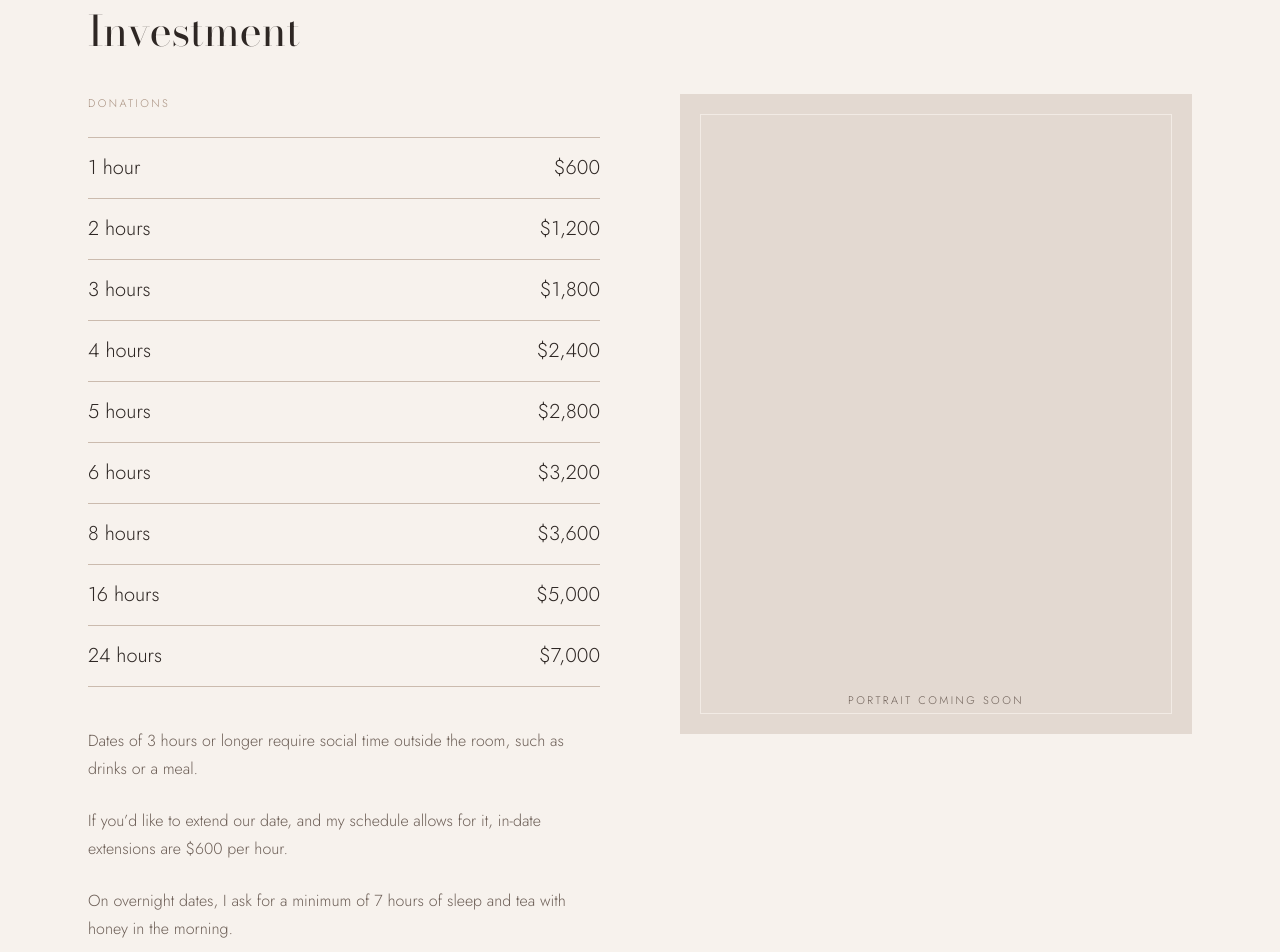
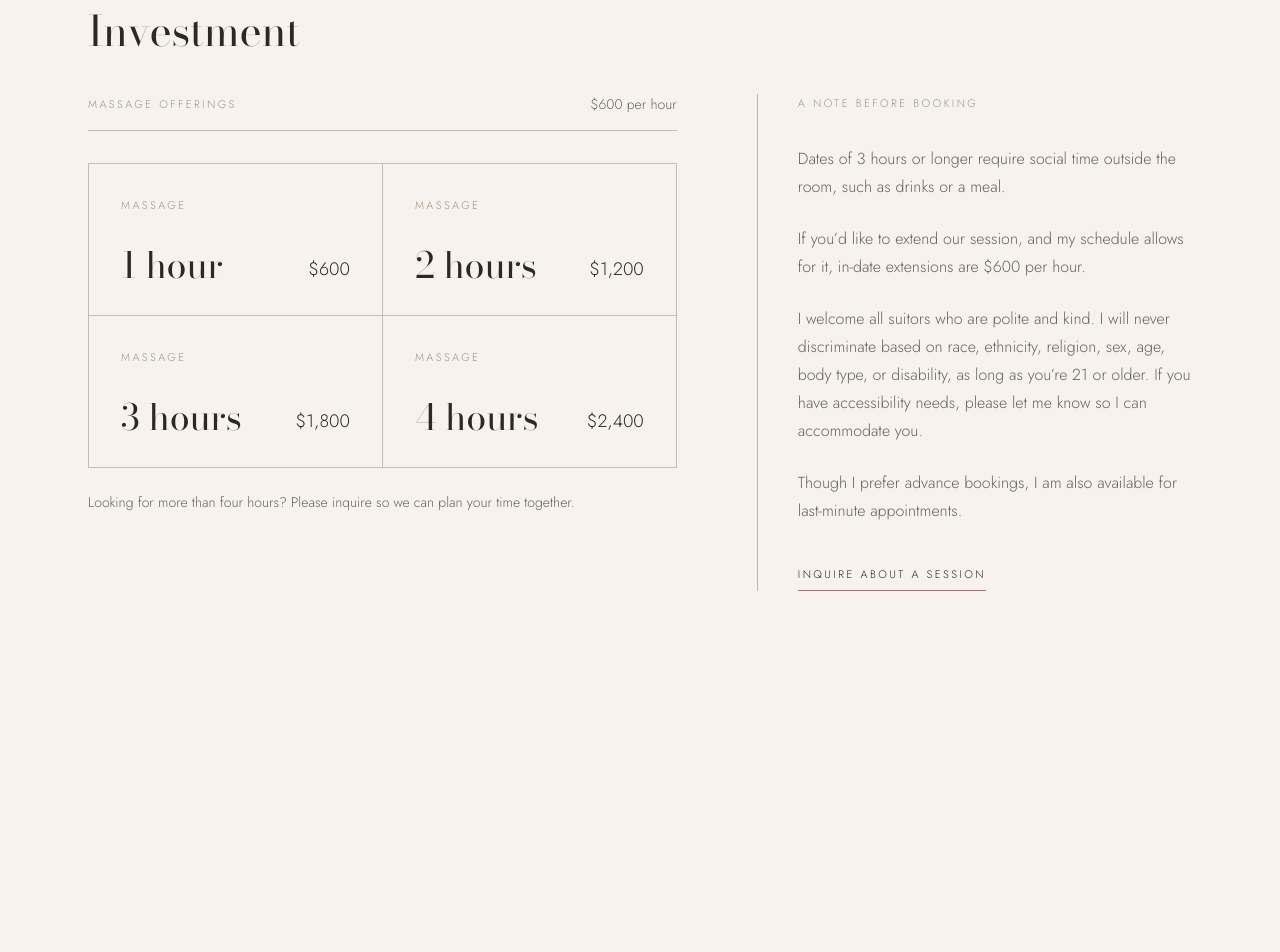
Before and after one commit to gracebotly/carmengem, a Next.js app: page / in a window 1280 px wide. Shown: the part 3800-4752 px from the top of the page. Built offline with nearby package versions, Linux system fonts and the light colour scheme.

Commit message:
Redesign massage investment offerings

```diff
--- a/components/InvestmentList.tsx
+++ b/components/InvestmentList.tsx
@@ -1,71 +1,54 @@
 import { SERVICES } from "@/lib/services";
-
-function PortraitPlaceholder({ position }: { position: "first" | "second" }) {
-  return (
-    <div
-      className={`relative aspect-[4/5] overflow-hidden bg-line/45 ${
-        position === "first" ? "md:order-2" : "md:order-1"
-      }`}
-      role="img"
-      aria-label="Portrait photograph coming soon"
-    >
-      <div className="absolute inset-5 border border-shell/75" />
-      <p className="eyebrow absolute inset-x-6 bottom-6 text-center text-stone">
-        Portrait coming soon
-      </p>
-    </div>
-  );
-}
 
 export default function InvestmentList() {
   return (
-    <div className="space-y-24 md:space-y-40">
-      <div className="grid items-start gap-14 md:grid-cols-2 md:gap-20">
-        <div className="md:order-1">
-          <p className="eyebrow mb-6 text-sand">Donations</p>
-          <ul className="border-t border-line" aria-label="Donation rates">
+    <div className="grid gap-14 lg:grid-cols-[minmax(0,1.15fr)_minmax(18rem,0.85fr)] lg:gap-20">
+      <div>
+        <div className="mb-8 flex items-end justify-between gap-6 border-b border-line pb-4">
+          <p className="eyebrow text-sand">Massage offerings</p>
+          <p className="text-sm text-stone">$600 per hour</p>
+        </div>
+
+        <ul
+          className="grid gap-px overflow-hidden border border-line bg-line sm:grid-cols-2"
+          aria-label="Massage rates"
+        >
           {SERVICES.map((service) => (
-              <li
-                key={service.id}
-                className="flex items-baseline justify-between gap-8 border-b border-line py-4"
-              >
-                <span className="text-lg text-ink md:text-xl">
+            <li key={service.id} className="bg-shell p-6 md:p-8">
+              <span className="eyebrow block text-sand">Massage</span>
+              <div className="mt-8 flex items-end justify-between gap-5">
+                <span className="font-display text-3xl leading-none text-ink md:text-4xl">
                   {service.duration}
                 </span>
-                <span className="shrink-0 text-lg text-ink md:text-xl">
+                <span className="shrink-0 text-lg text-ink">
                   {service.price}
                 </span>
+              </div>
             </li>
           ))}
         </ul>
 
-          <div className="mt-10 space-y-6">
+        <p className="mt-6 text-sm text-stone">
+          Looking for more than four hours? Please inquire so we can plan your
+          time together.
+        </p>
+      </div>
+
+      <aside
+        className="border-l border-rose/50 pl-7 md:pl-10"
+        aria-labelledby="booking-notes-title"
+      >
+        <p id="booking-notes-title" className="eyebrow mb-8 text-sand">
+          A note before booking
+        </p>
+        <div className="space-y-6 text-stone">
           <p>
             Dates of 3 hours or longer require social time outside the room,
             such as drinks or a meal.
           </p>
           <p>
-              If you’d like to extend our date, and my schedule allows for it,
+            If you’d like to extend our session, and my schedule allows for it,
             in-date extensions are $600 per hour.
-            </p>
-            <p>
-              On overnight dates, I ask for a minimum of 7 hours of sleep and
-              tea with honey in the morning.
-            </p>
-          </div>
-        </div>
-        <PortraitPlaceholder position="first" />
-      </div>
-
-      <div className="grid items-center gap-14 md:grid-cols-2 md:gap-20">
-        <PortraitPlaceholder position="second" />
-        <div className="md:order-2">
-          <p className="eyebrow mb-6 text-sand">Time together</p>
-          <div className="space-y-6">
-            <p>
-              On dates of 48 hours and above, I typically take one to two hours
-              of solo time each day to recharge and take care of personal
-              tasks, so I remain my most present self while we’re together.
           </p>
           <p>
             I welcome all suitors who are polite and kind. I will never
@@ -78,8 +61,13 @@ export default function InvestmentList() {
             last-minute appointments.
           </p>
         </div>
-        </div>
-      </div>
+        <a
+          href="#contact"
+          className="eyebrow mt-10 inline-block border-b border-rose pb-1.5 text-ink transition-colors hover:text-rose"
+        >
+          Inquire about a session
+        </a>
+      </aside>
     </div>
   );
 }
--- a/lib/services.ts
+++ b/lib/services.ts
@@ -9,9 +9,4 @@ export const SERVICES: Service[] = [
   { id: "2-hour", duration: "2 hours", price: "$1,200" },
   { id: "3-hour", duration: "3 hours", price: "$1,800" },
   { id: "4-hour", duration: "4 hours", price: "$2,400" },
-  { id: "5-hour", duration: "5 hours", price: "$2,800" },
-  { id: "6-hour", duration: "6 hours", price: "$3,200" },
-  { id: "8-hour", duration: "8 hours", price: "$3,600" },
-  { id: "16-hour", duration: "16 hours", price: "$5,000" },
-  { id: "24-hour", duration: "24 hours", price: "$7,000" },
 ];
```
Lines whose indentation alone changed are shown as unchanged.
